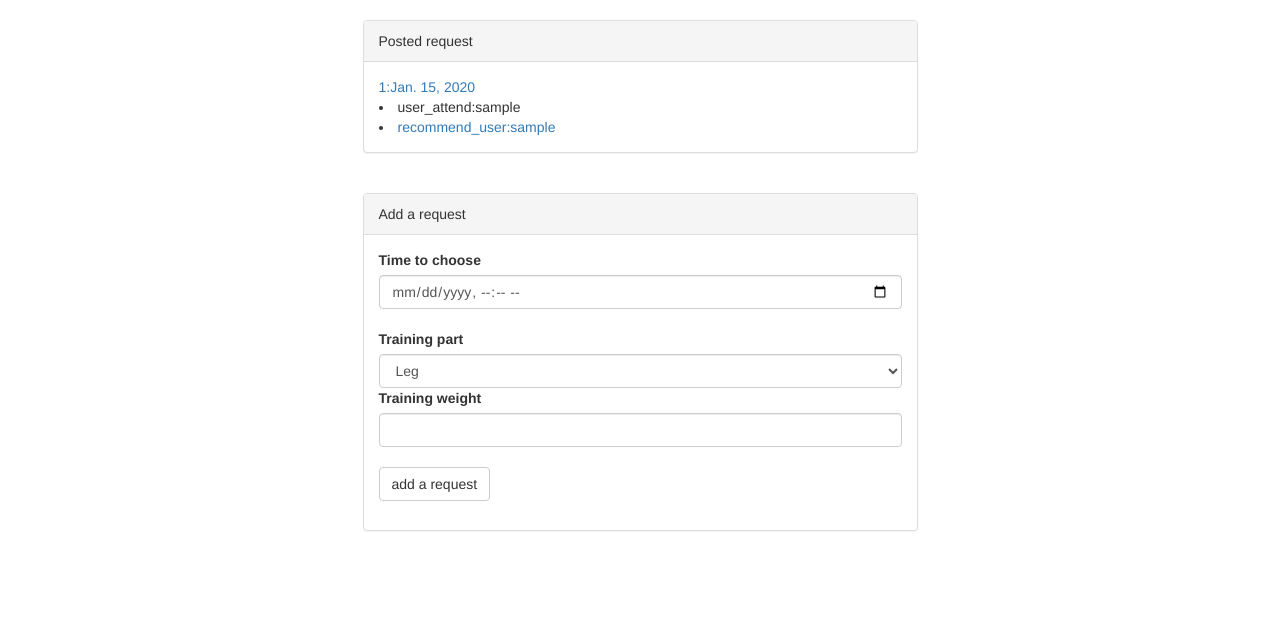
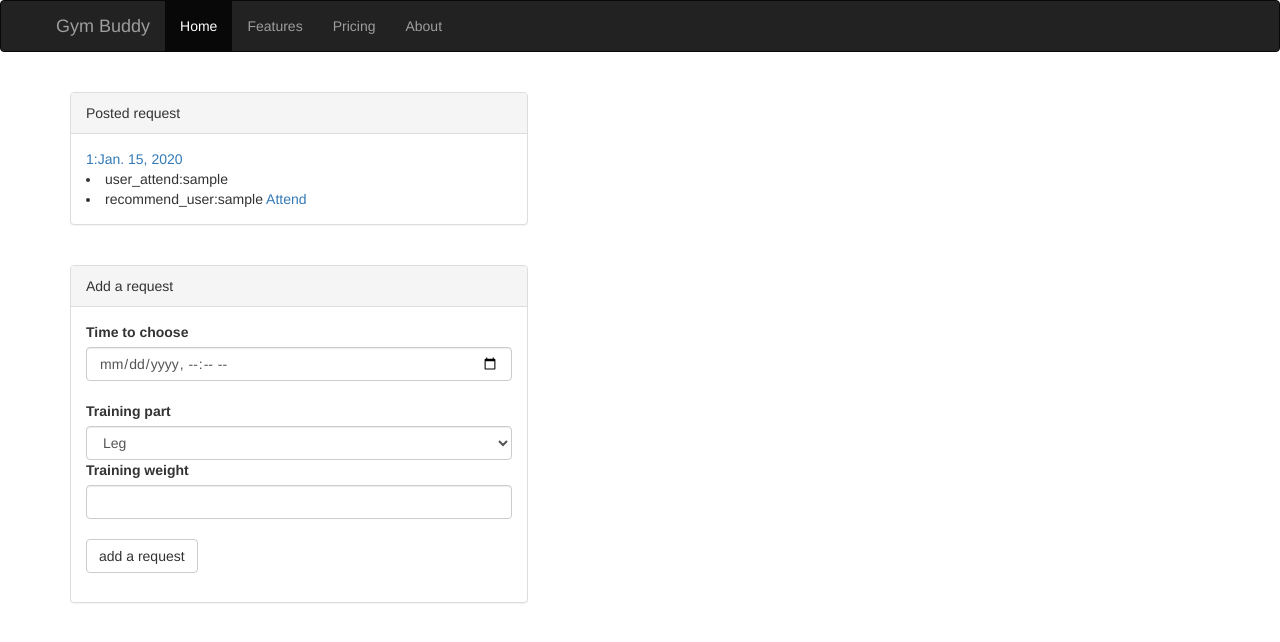
Before and after one commit to WeichenXu/Gym_Buddy, a Django app: page /1/request/ in a window 1280 px wide. Shown: the top 642 px of the page. Run offline with Django 3.2, Linux system fonts and the light colour scheme; tables that the repository leaves empty hold one stand-in row (values such as "Sample post"); some libraries are stand-ins or nearby versions.

Commit message:
remove the hard parse of location attributes

```diff
--- a/gym_buddy_site/gym_buddy_app/templates/gym_buddy_app/list_request.html
+++ b/gym_buddy_site/gym_buddy_app/templates/gym_buddy_app/list_request.html
@@ -5,23 +5,36 @@
 {% bootstrap_css %}
 {% bootstrap_javascript %}
 
+<ul class="navbar navbar-inverse">
+    <a class="navbar-brand" href="#">Gym Buddy</a>
+    <ul class="nav navbar-nav">
+    <li class="nav-item active">
+    <a class="nav-link" href="#">Home <span class="sr-only">(current)</span></a>
+    </li>
+    <li class="nav-item">
+    <a class="nav-link" href="#">Features</a>
+    </li>
+    <li class="nav-item">
+    <a class="nav-link" href="#">Pricing</a>
+    </li>
+    <li class="nav-item">
+    <a class="nav-link" href="#">About</a>
+    </li>
+    </ul>
+
+</ul>
 {# Display django.contrib.messages as Bootstrap alerts #}
 {% bootstrap_messages %}
 <br>
 <div class="container">
     <div class="row">
-        <div class="col-md-6 col-md-offset-3">
+        <div class="col-sm-5">
             <div class="panel panel-default">
                 <div class="panel-heading">Posted request</div>
-
+                <div class="panel-body">
                 {% if request_list %}
-
-
                 {# display all requests belong to the user#}
                 {% for request in request_list %}
-
-    <div class="panel-body">
-
                     {# display all matched user#}
                     <a href="{% url 'gym_buddy_app:requestDetail' request.id  %}">{{request.id}}:{{request.request_time|date}}</a>
                     {% for match in request.matched_request.all %}
@@ -31,33 +44,30 @@
                     {% endfor%}
                     {# display all recommend user#}
                     {% for recommend in request.recommend_request.all %}
-            <li><a href="{% url 'gym_buddy_app:confirmRequest' user.id request.id recommend.id %}">recommend_user:{{recommend.requester.user_name}}</a></li>
+                        <li>recommend_user:{{recommend.requester.user_name}}<a href="{% url 'gym_buddy_app:confirmRequest' user.id request.id recommend.id %}">   Attend</a></li>
                     {% empty %}
                         <li>No recommend gym buddy yet.</li>
                     {% endfor%}
-      </div>
                 {% endfor%}
-
                 {% else %}
-<div class="panel-body">
-
                     <p>No Request for this user,</p>
-  </div>
                 {% endif%}
                 </div>
             </div>
+        </div> <!--col_6-->
+        <div class="col-sm-7">
+
         </div>
-</div>
+    </div> <!--row-->
+</div> <!--container-->
 <br>
-
 
 <div class="container">
     <div class="row">
-        <div class="col-md-6 col-md-offset-3">
+        <div class="col-sm-5">
         <div class="panel panel-default">
         <div class="panel-heading">Add a request</div>
         <div class="panel-body">
-
         <form action="{% url 'gym_buddy_app:addRequest' user.id  %}" method="post">
             {% csrf_token %}
             <label>Time to choose</label>
@@ -74,7 +84,6 @@
         </form>
         </div>
         </div>
-</div>
-</div>
-</div>
-</div>
+        </div> <!--col-->
+    </div> <!--row-->
+</div> <!--container-->
--- a/gym_buddy_site/gym_buddy_app/views.py
+++ b/gym_buddy_site/gym_buddy_app/views.py
@@ -82,15 +82,13 @@ def addRequest(request, user_id):
     # parse the parameters
     try:
         time_get = request.POST['time']
-        longitude_get = request.POST['longitude']
-        latitude_get = request.POST['latitude']
         training_part_get = request.POST['training_part']
         training_weight_get = request.POST['training_weight']
     except KeyError:
         print ('Please parse the parameters')
-        return HttpResponseRedirect(reverse('gym_buddy_app:request', args=(user.id,)))
+        return HttpResponseRedirect(reverse('gym_buddy_app:request', args=(user_id,)))
     user = User.objects.get(id = user_id)
-    req = Request(request_time = time_get, longitude = longitude_get, latitude = latitude_get, requester = user )
+    req = Request(request_time = time_get, requester = user )
     req.save()
     return HttpResponseRedirect(reverse('gym_buddy_app:request', args=(user.id,)))
 
```
Lines whose indentation alone changed are shown as unchanged.
